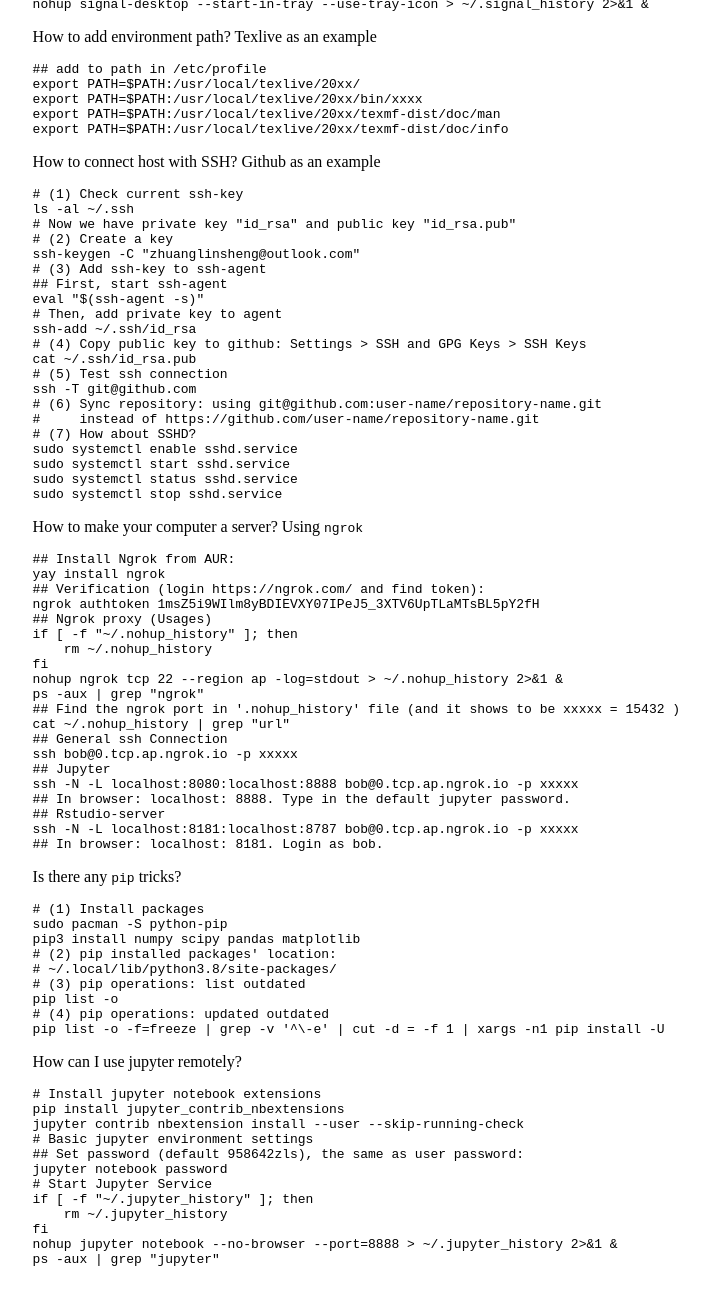
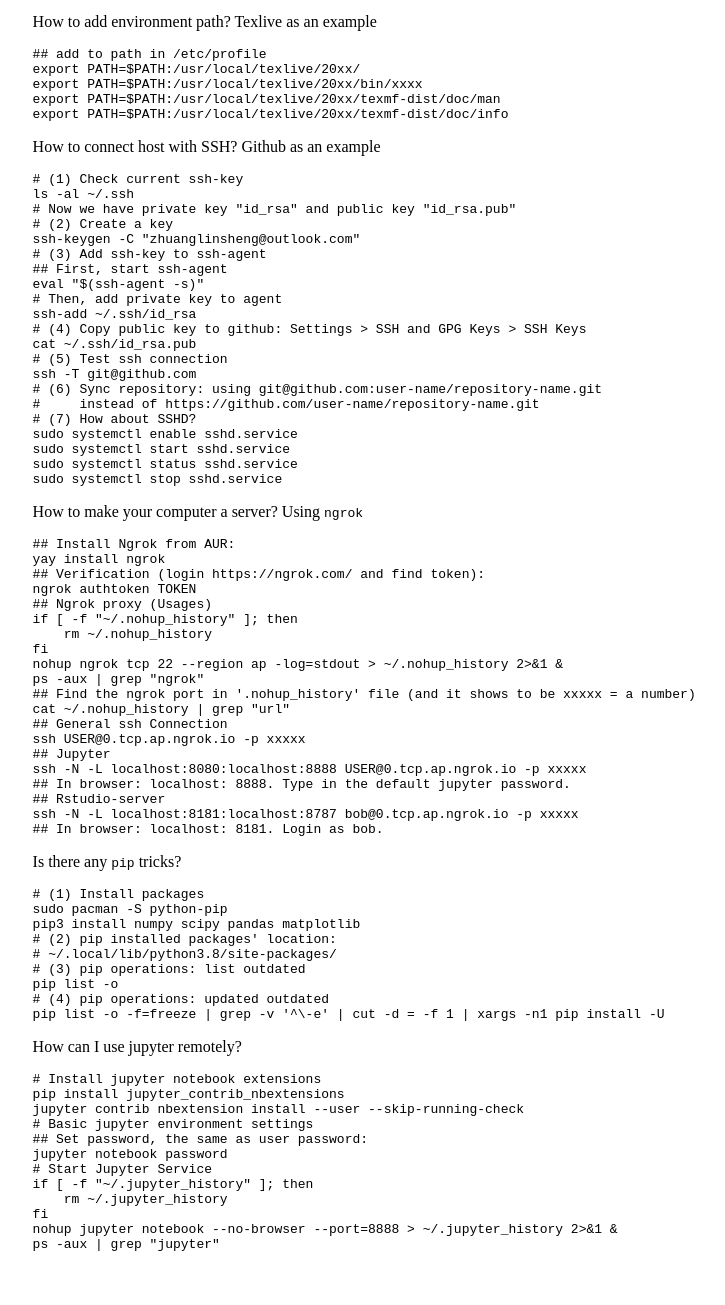
Before and after one commit to zhuanglinsheng/zhuanglinsheng.github.io, a Jekyll site: the page built from _posts/2022-03-22-Manjaro-Settings.md, in a window 1280 px wide and 1400 px high, scrolled down 711 px. Shown: the top 1305 px of the window, without its empty margins (51-776 px from the left). Built offline with Jekyll 4.4.1, drawn with Linux system fonts in a browser that asks for light colours; some of the changed text lies outside the part shown.

Commit message:
Update 2022-03-22-Manjaro-Settings.md

````diff
--- a/_posts/2022-03-22-Manjaro-Settings.md
+++ b/_posts/2022-03-22-Manjaro-Settings.md
@@ -26,7 +26,7 @@ touch ~/.pam_environment
 echo 'GTK_IM_MODULE=fcitx5
 QT_IM_MODULE=fcitx5
 XMODIFIERS=@im=fcitx5' >> ~/.pam_environment
-echo fcitx5 configuration Finished
+# echo fcitx5 configuration Finished
 ```
 
 Is there any `pacman` tricks?
@@ -40,8 +40,7 @@ sudo pacman -Scc
 How to let software run as backstage process? Signal as an example
 
 ```
-sudo pacman -S signal-desktop  ##
-
+# sudo pacman -S signal-desktop
 if [ -f "~/.signal_history" ]; then
      rm ~/.signal_history
 fi
@@ -90,19 +89,19 @@ How to make your computer a server? Using `ngrok`
 ## Install Ngrok from AUR:
 yay install ngrok
 ## Verification (login https://ngrok.com/ and find token):
-ngrok authtoken 1msZ5i9WIlm8yBDIEVXY07IPeJ5_3XTV6UpTLaMTsBL5pY2fH
+ngrok authtoken TOKEN
 ## Ngrok proxy (Usages)
 if [ -f "~/.nohup_history" ]; then
     rm ~/.nohup_history
 fi
 nohup ngrok tcp 22 --region ap -log=stdout > ~/.nohup_history 2>&1 &
 ps -aux | grep "ngrok"
-## Find the ngrok port in '.nohup_history' file (and it shows to be xxxxx = 15432 )
+## Find the ngrok port in '.nohup_history' file (and it shows to be xxxxx = a number)
 cat ~/.nohup_history | grep "url"
 ## General ssh Connection
-ssh bob@0.tcp.ap.ngrok.io -p xxxxx
+ssh USER@0.tcp.ap.ngrok.io -p xxxxx
 ## Jupyter
-ssh -N -L localhost:8080:localhost:8888 bob@0.tcp.ap.ngrok.io -p xxxxx
+ssh -N -L localhost:8080:localhost:8888 USER@0.tcp.ap.ngrok.io -p xxxxx
 ## In browser: localhost: 8888. Type in the default jupyter password.
 ## Rstudio-server
 ssh -N -L localhost:8181:localhost:8787 bob@0.tcp.ap.ngrok.io -p xxxxx
@@ -130,7 +129,7 @@ How can I use jupyter remotely?
 pip install jupyter_contrib_nbextensions
 jupyter contrib nbextension install --user --skip-running-check
 # Basic jupyter environment settings
-## Set password (default 958642zls), the same as user password:
+## Set password, the same as user password:
 jupyter notebook password
 # Start Jupyter Service
 if [ -f "~/.jupyter_history" ]; then
````
Also changed, not shown: other parts of _posts/2022-03-22-Manjaro-Settings.md (+1 -1 lines).
